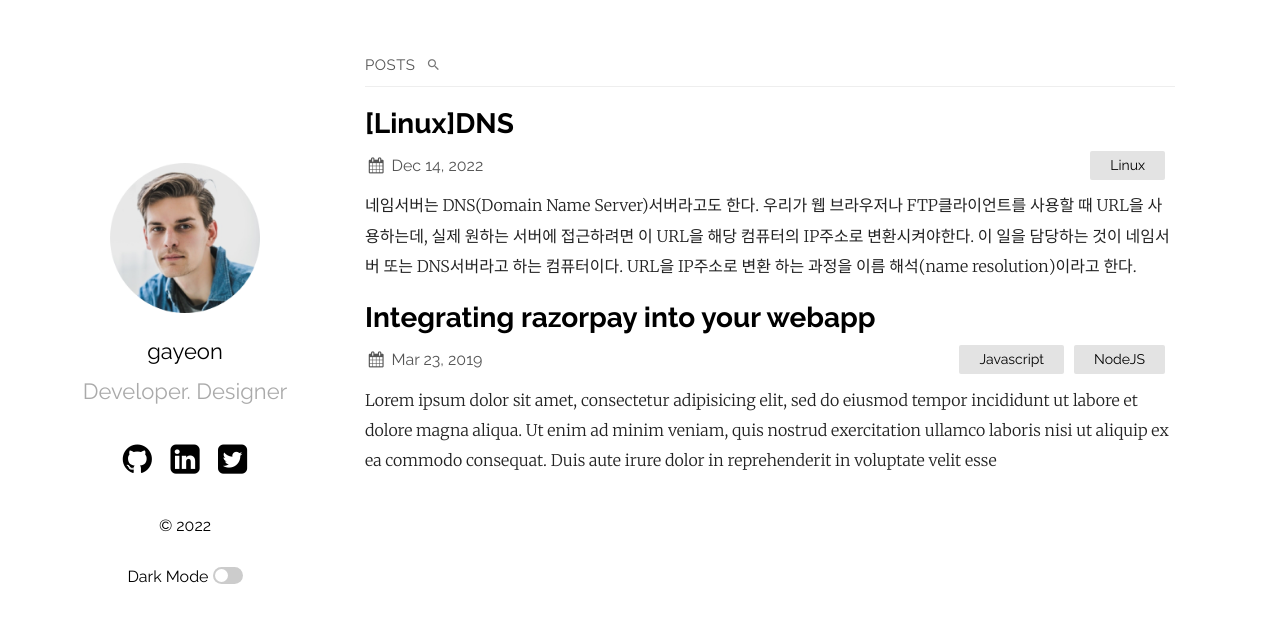
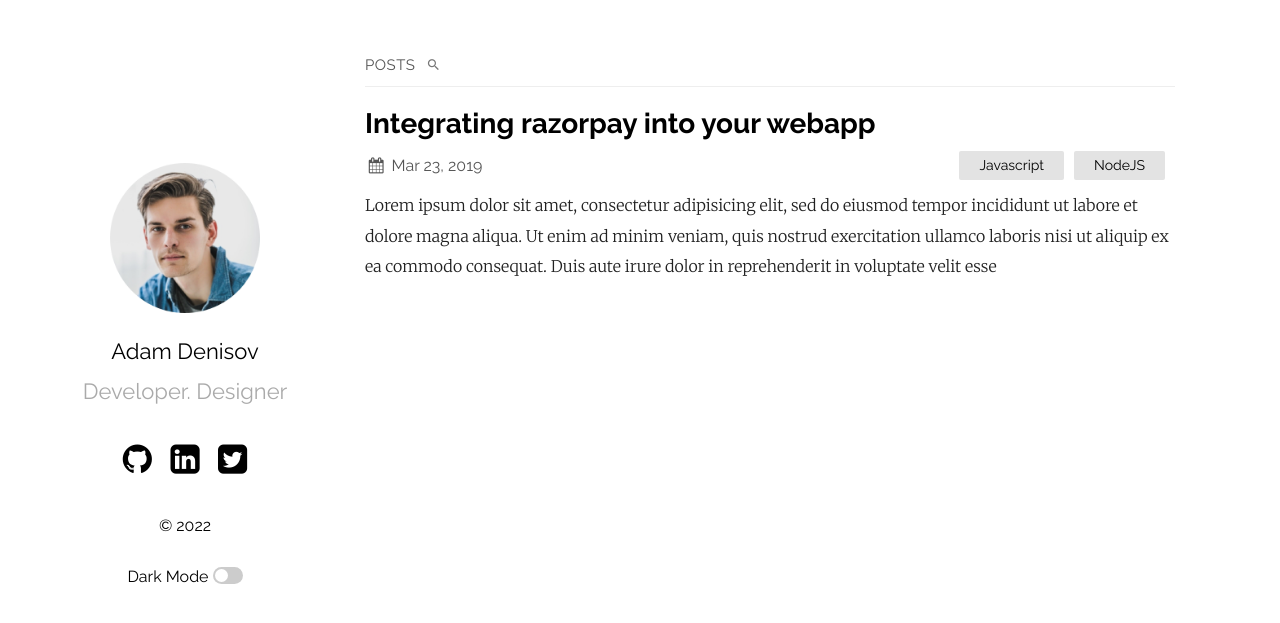
Before and after one commit to justgayeon/justgayeon.github.io, a Jekyll site: the page built from index.md, in a window 1280 px wide. Shown: the top 623 px of the page. Built offline with Jekyll 4.4.1, drawn with Linux system fonts in a browser that asks for light colours.

Commit message:
trouble shooting

````diff
--- a/_config.yml
+++ b/_config.yml
@@ -12,7 +12,7 @@ show_excerpts: true # set to true to show excerpts on the homepage
 sass:
   sass_dir: _sass
 plainwhite:
-  name: gayeon
+  name: Adam Denisov
   tagline: Developer. Designer
   date_format: "%b %-d, %Y"
   sitemap: true # set to true to generate sitemap.xml content
--- a/_posts/2022-12-14-dnsserver.markdown
+++ /dev/null
@@ -1,35 +0,0 @@
----
-layout: post
-title:  "[Linux]DNS"
-date:   2022-12-14 23:29:36 +0530
-categories: Linux
----
-네임서버는 DNS(Domain Name Server)서버라고도 한다. 우리가 웹 브라우저나 FTP클라이언트를 사용할 때 URL을 사용하는데,
-실제 원하는 서버에 접근하려면 이 URL을 해당 컴퓨터의 IP주소로 변환시켜야한다. 이 일을 담당하는 것이 네임서버 또는 DNS서버라고 하는 컴퓨터이다.
-URL을 IP주소로 변환 하는 과정을 이름 해석(name resolution)이라고 한다.
-
-내가 자주 접속하는 웹서버나 FTP서버의 IPㅈ소를 모두 안다면 난 네임서버를 사용할 필요가 없다.
-오히려 IP 주소를 알아내는 과정이 생략되므로 인터넷 속도가 더욱 빨라질 것이다.
-그러나 IP주소를 외워서 사용하는 경우는 특수한 목적 외에는 거의 없을 것이다.
-
-
-```javascript
-const Razorpay = require('razorpay');
-
-let rzp = Razorpay({
-	key_id: 'KEY_ID',
-	secret: 'name'
-});
-
-// capture request
-rzp.capture(payment_id, cost)
-	.then(function (data) {
-		return 2;
-	})
-```
-
-Check out the [Jekyll docs][jekyll-docs] for more info on how to get the most out of Jekyll. File all bugs/feature requests at [Jekyll’s GitHub repo][jekyll-gh]. If you have questions, you can ask them on [Jekyll Talk][jekyll-talk].
-
-[jekyll-docs]: https://jekyllrb.com/docs/home
-[jekyll-gh]:   https://github.com/jekyll/jekyll
-[jekyll-talk]: https://talk.jekyllrb.com/
--- a/index.markdown
+++ /dev/null
@@ -1,6 +0,0 @@
----
-# Feel free to add content and custom Front Matter to this file.
-# To modify the layout, see https://jekyllrb.com/docs/themes/#overriding-theme-defaults
-
-layout: home
----
````
Also changed, not shown: about.markdown (deleted, +0 -18 lines), Gemfile.lock (deleted), 2 other files.
